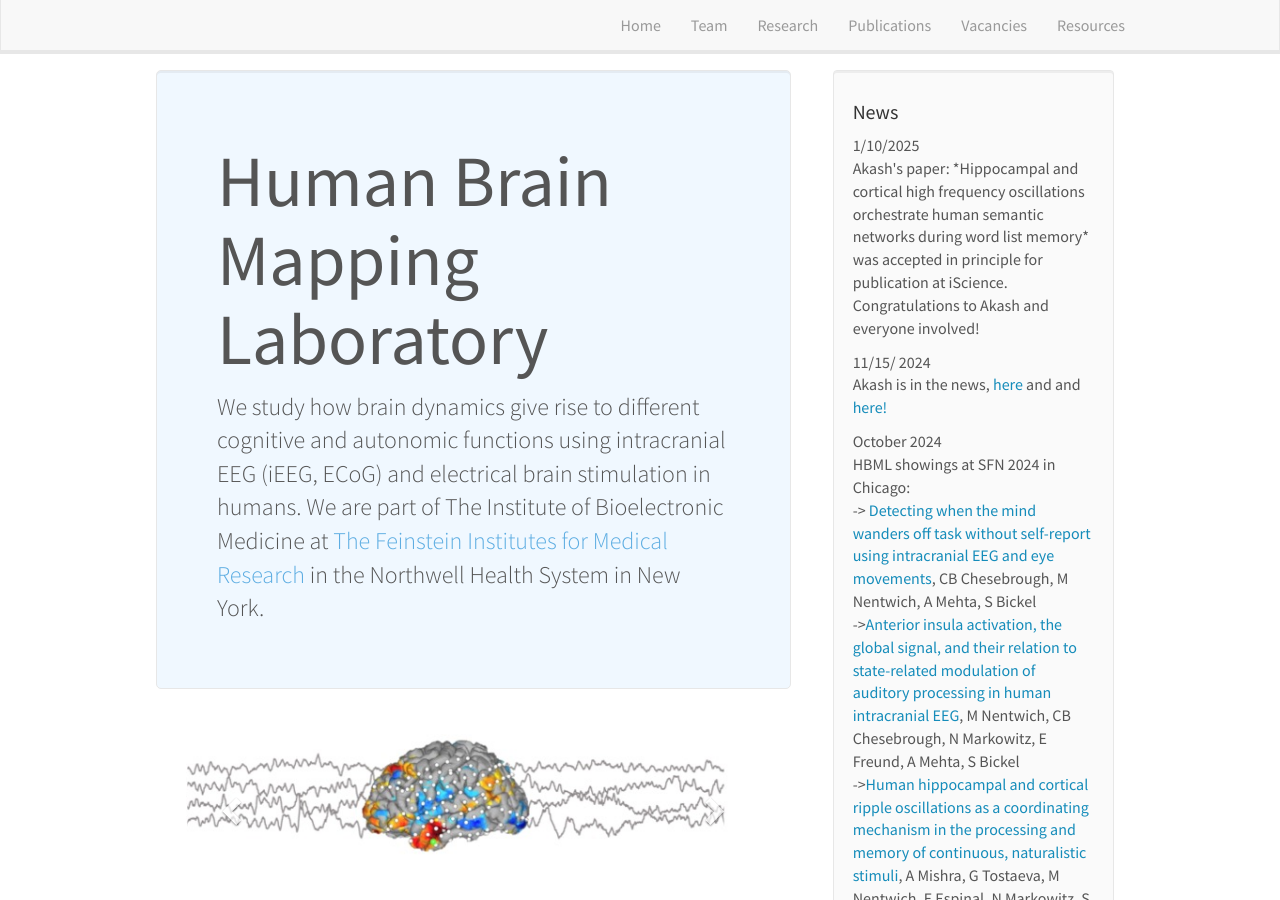
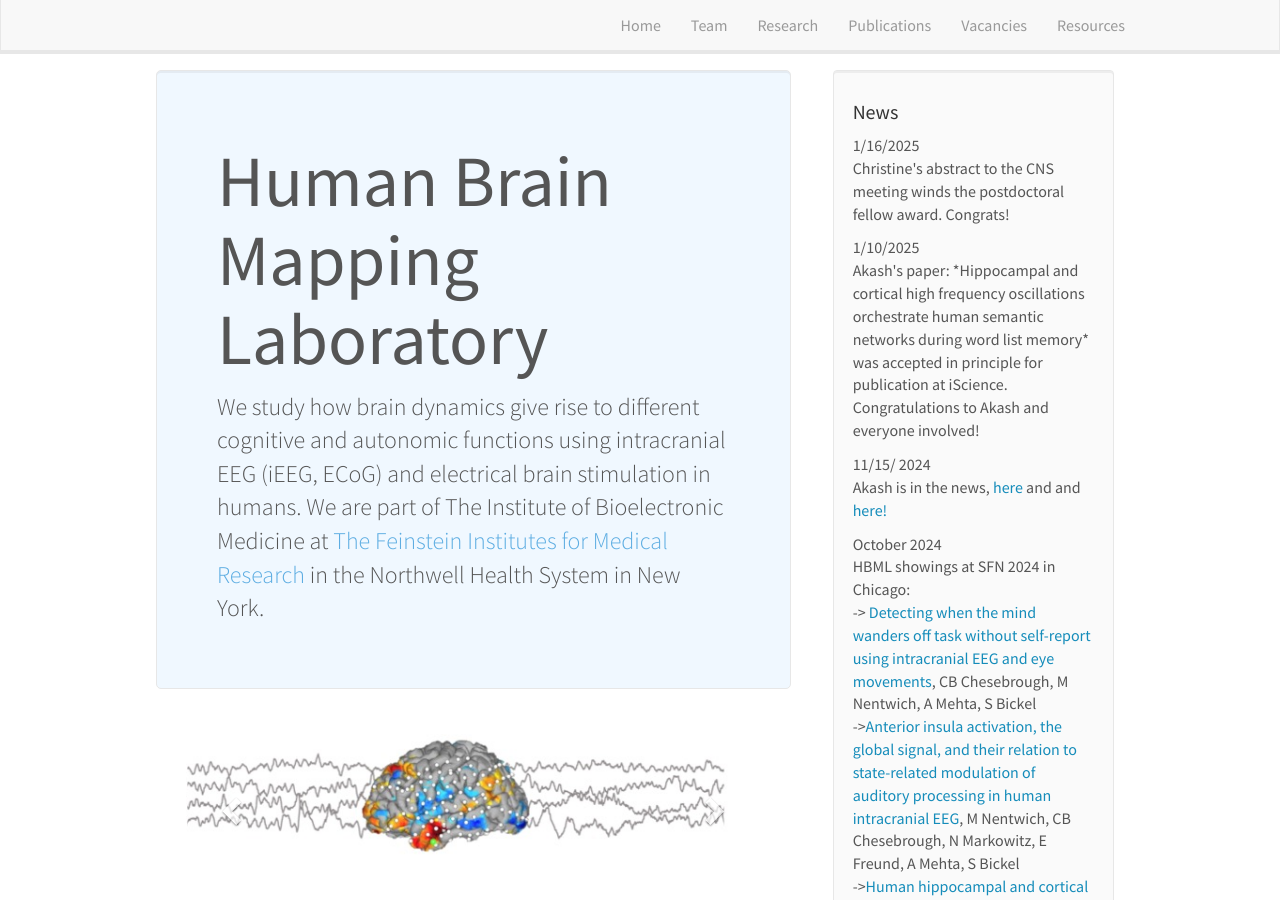
Before and after one commit to sarahgrjohnson/HBMLwebsite, a Jekyll site: the page built from _pages/home.md, in a window 1280 px wide and 900 px high. Built offline with Jekyll 4.4.1, drawn with Linux system fonts in a browser that asks for light colours; nearby versions of some CDN libraries; some of the changed text lies outside the part shown.

Commit message:
Update news.yml

```diff
--- a/_data/news.yml
+++ b/_data/news.yml
@@ -1,3 +1,6 @@
+- date: 1/16/2025
+  headline: "Christine's abstract to the CNS meeting winds the postdoctoral fellow award. Congrats!"
+
 - date: 1/10/2025
   headline: "Akash's paper: *Hippocampal and cortical high frequency oscillations orchestrate human semantic networks during word list memory* was accepted in principle for publication at iScience. Congratulations to Akash and everyone involved!"
 
```
